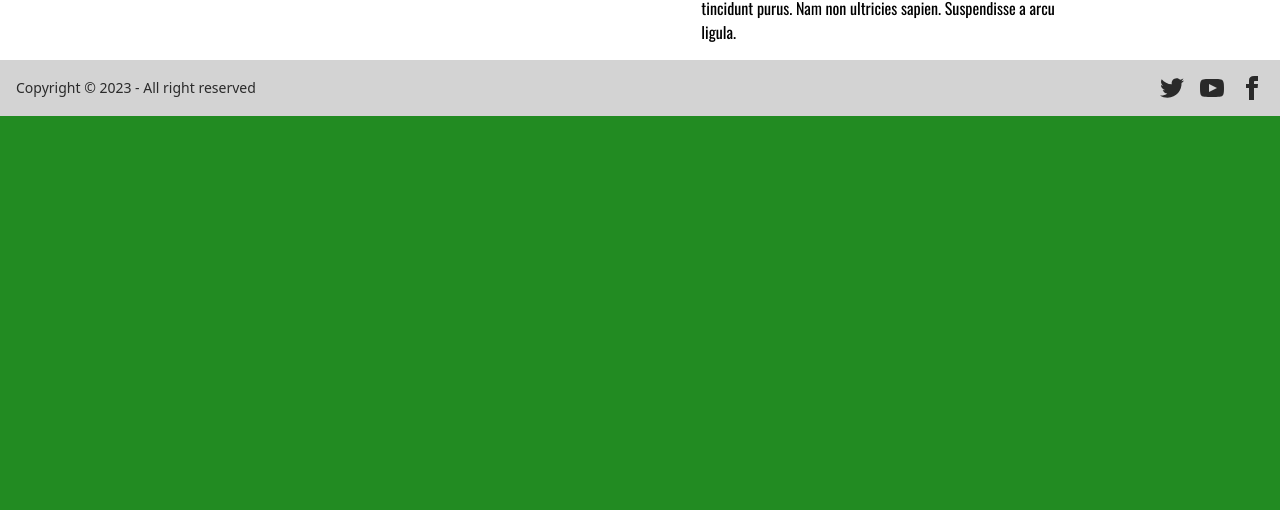
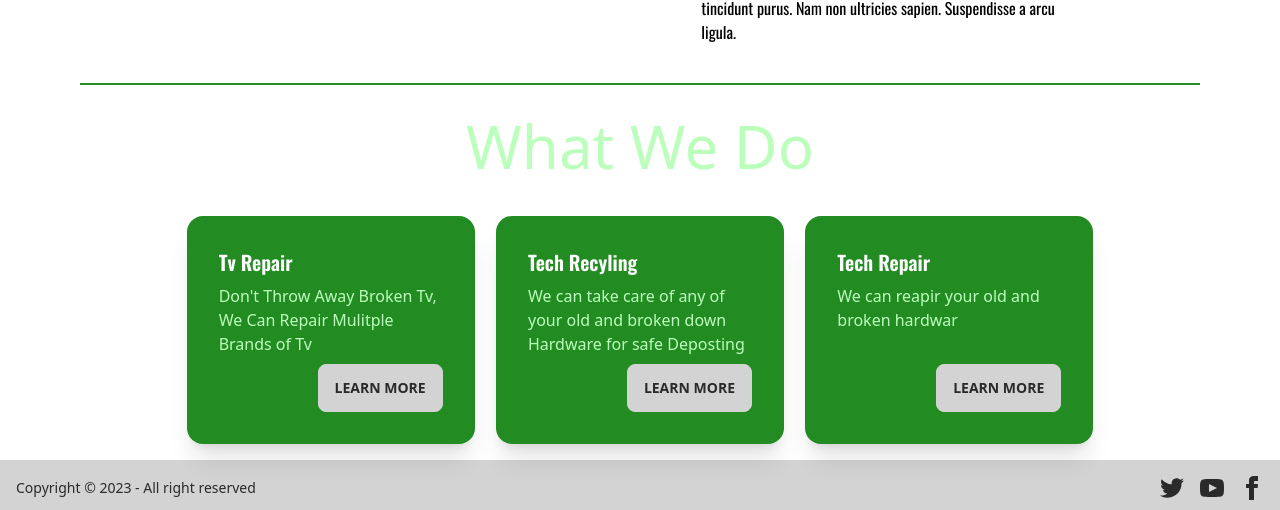
Before and after one commit to MMount98/Boot-Loop-Demo, a React (Create React App) app in the folder boot-loop-demo/: page / in a window 1280 px wide. Shown: the part 612-1122 px from the top of the page. Before the commit the page ends 800 px from the top, so only its background shows below. Built offline with nearby package versions, Linux system fonts and the light colour scheme.

Commit message:
built What we do Section and modulized the Cards out

```diff
--- /dev/null
+++ b/boot-loop-demo/src/components/cards/WhatWeDoCard.js
@@ -0,0 +1,42 @@
+import { useState } from "react";
+
+export default function WhatWeDoCard(props) {
+  const content = props.content;
+
+  return (
+    <>
+      {content.map((card) => (
+        <div key={card.id} className="card w-72 bg-base-100 shadow-xl">
+          <div className="card-body">
+            <h2 className="card-title font-Oswald text-white">{card.title}</h2>
+            <p>{card.description}</p>
+            <div className="card-actions justify-end">
+              <label htmlFor={`my-modal-${card.id}`} className="btn">
+                Learn More
+              </label>
+            </div>
+          </div>
+          <input
+            type="checkbox"
+            id={`my-modal-${card.id}`}
+            className="modal-toggle"
+          />
+          <div className="modal">
+            <div className="modal-box relative">
+              <label
+                htmlFor={`my-modal-${card.id}`}
+                className="btn btn-sm btn-circle absolute right-2 top-2"
+              >
+                ✕
+              </label>
+              <h3 className="text-3xl font-bold font-Oswald text-white">
+                {card.title}
+              </h3>
+              {card.details}
+            </div>
+          </div>
+        </div>
+      ))}
+    </>
+  );
+}
--- /dev/null
+++ b/boot-loop-demo/src/components/content/WhatWeDo.js
@@ -0,0 +1,51 @@
+import { useState } from "react";
+import WhatWeDoCard from "../cards/WhatWeDoCard";
+
+export default function WhatWeDo() {
+  const [content, setContent] = useState([
+    {
+      id: 1,
+      title: "Tv Repair",
+      description:
+        "Don't Throw Away Broken Tv, We Can Repair Mulitple Brands of Tv",
+      details: (
+        <ul className="py-4 pl-5">
+          <li>Knowledgeable on Multiple Brands</li>
+          <li>Repair on Site</li>
+          <li>At Home Repair</li>
+        </ul>
+      ),
+    },
+    {
+      id: 2,
+      title: "Tech Recyling",
+      description:
+        "We can take care of any of your old and broken down Hardware for safe Deposting",
+      details: (
+        <ul className="py-4 pl-5">
+          <li>We offer responsible and eco-friendly tech recycling services.</li>
+          <li>Drop off Bins For Recyling Tech</li>
+
+        </ul>
+      ),
+    },
+    {
+      id: 3,
+      title: "Tech Repair",
+      description: "We can reapir your old and broken hardwar",
+      details: (
+        <ul className="py-4 pl-5">
+          <li>Knowledgeable on Multiple Brands</li>
+          <li>Repair on Site</li>
+          <li>At Home Repair</li>
+        </ul>
+      ),
+    },
+  ]);
+
+  return (
+    <>
+      <WhatWeDoCard content={content} />
+    </>
+  );
+}
--- a/boot-loop-demo/src/components/pages/Home.js
+++ b/boot-loop-demo/src/components/pages/Home.js
@@ -1,10 +1,18 @@
 import About from "../content/About";
+import WhatWeDo from "../content/WhatWeDo";
 
 export default function Home() {
   return (
     <>
-      <div className="flex flex-col md:flex-row items-start justify-around p-4 md:px-48 bg-white  ">
-        <About />
+      <div className="bg-white">
+        <div className="flex flex-col md:flex-row items-start justify-around p-4 md:px-48  ">
+          <About />
+        </div>
+        <div className="divider divider-vertical before:bg-base-100 after:bg-base-100 mx-20"></div>
+        <h2 className="text-center text-6xl m-6">What We Do</h2>
+        <div className="flex justify-around px-44 py-4">
+          <WhatWeDo />
+        </div>
       </div>
     </>
   );
```
